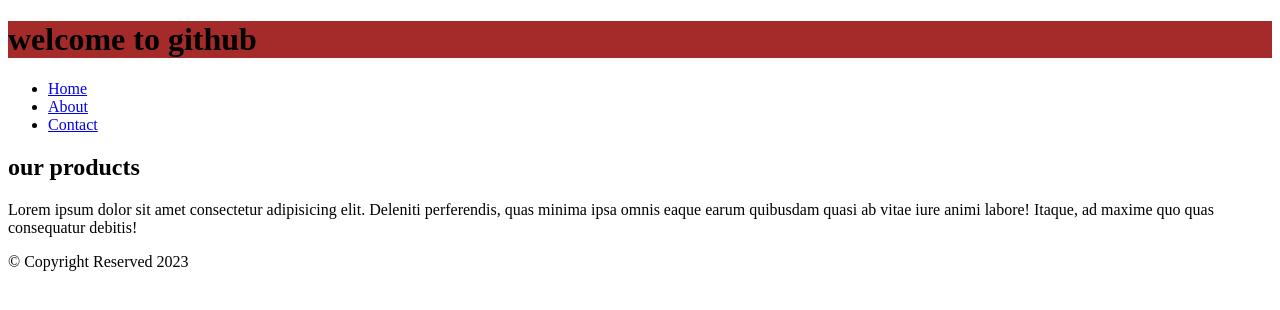
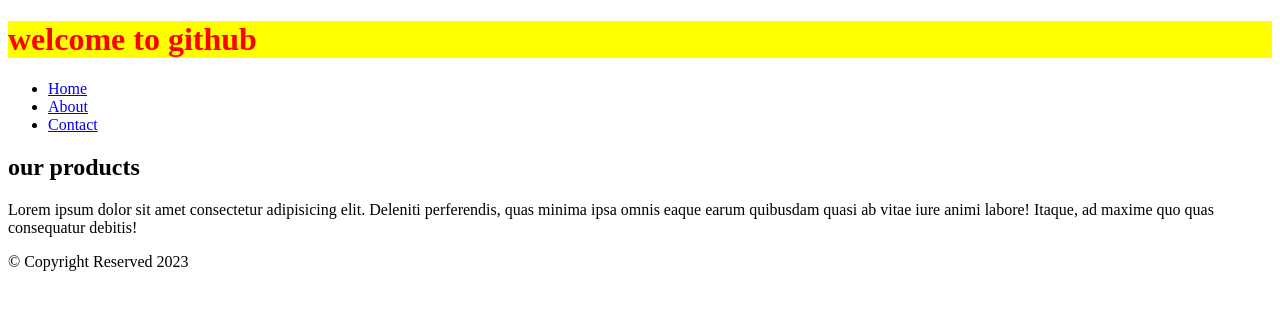
Before and after one commit to sashenkapas/git, a plain HTML site: page index.html in a window 1280 px wide. Drawn offline with Linux system fonts and the light colour scheme.

Commit message:
added any.txt and style.css updated

```diff
--- a/css/style.css
+++ b/css/style.css
@@ -1,3 +1,4 @@
 h1 {
-    background-color: brown;
+    background-color: yellow;
+    color: red;
 }
```
Also changed, not shown: any.txt (added).
